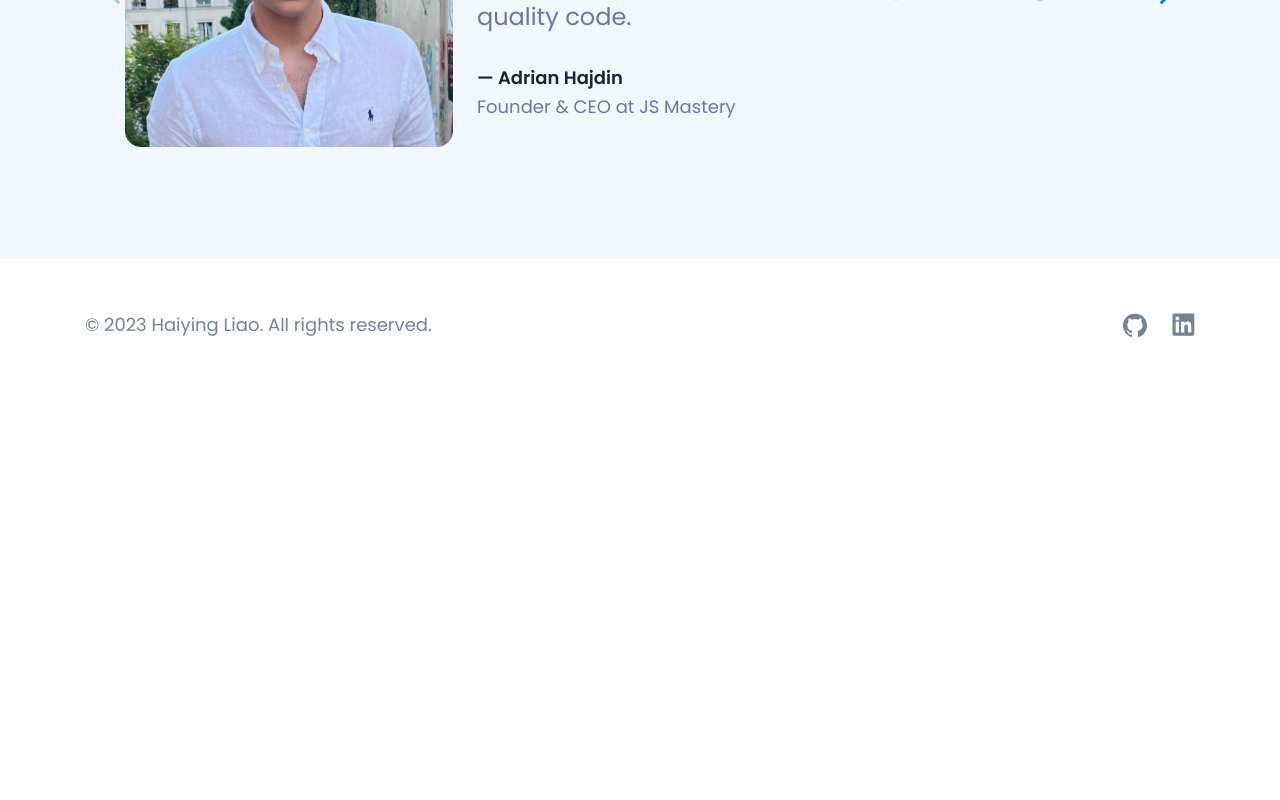
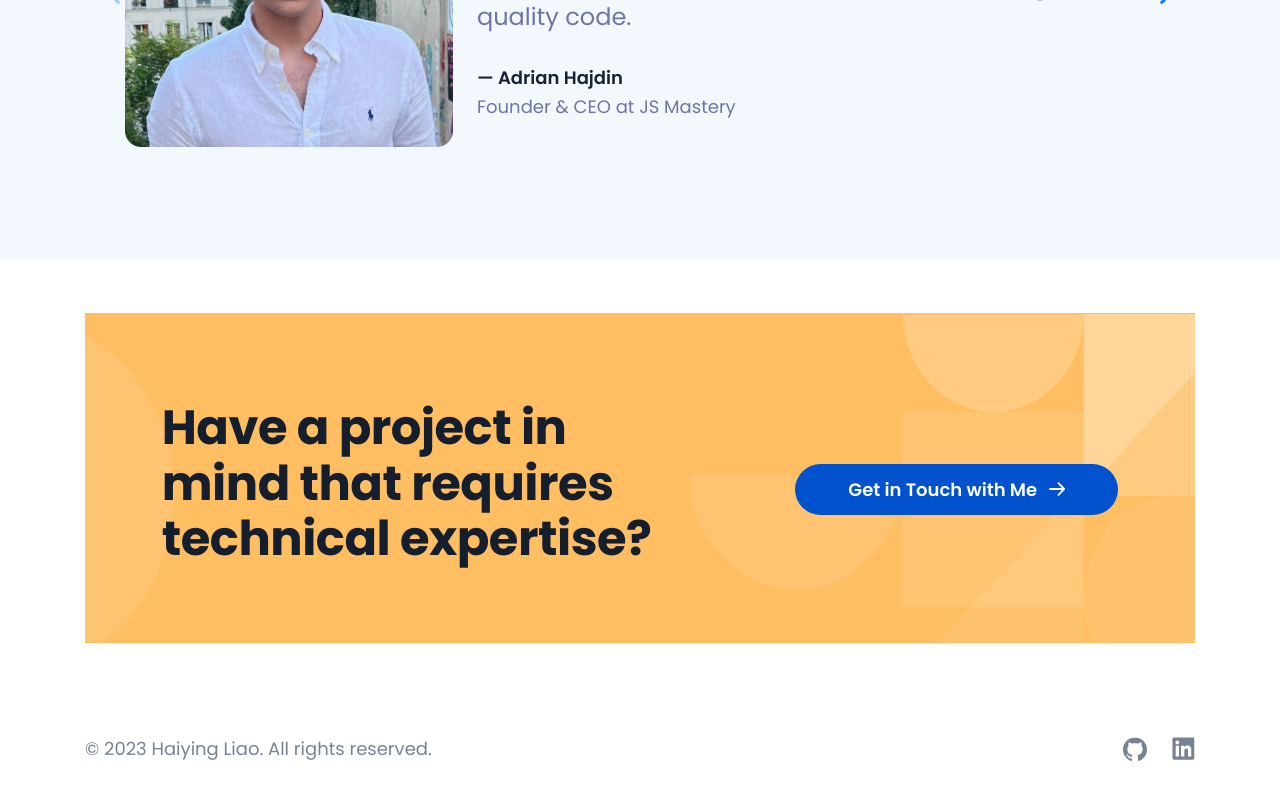
Before and after one commit to HaiyingLiao/portfolio, a Next.js app in the folder frontend_next/: page / in a window 1280 px wide. Shown: the part 4981-5781 px from the top of the page. Before the commit the page ends 5373 px from the top, so only its background shows below. Built offline with nearby package versions, Linux system fonts and the light colour scheme.

Commit message:
feat: add contact section

```diff
--- a/frontend_next/app/globals.css
+++ b/frontend_next/app/globals.css
@@ -48,6 +48,10 @@ body {
 
   .heading-5 {
     @apply font-bold text-[32px];
+  }
+
+  .heading-6 {
+    @apply font-bold text-[30px];
   }
 
   /* 600 */
--- a/frontend_next/app/page.tsx
+++ b/frontend_next/app/page.tsx
@@ -90,7 +90,27 @@ export default function Home() {
         <Testimonial />
       </section>
 
-      <section>{/* Contact section */}</section>
+      {/* Contact section */}
+      <section className="bg-2 ">
+        <div className="mt-6 flex h-full min-h-[400px] flex-col items-center justify-center bg-[url('/assets/bg.svg')] bg-center bg-no-repeat p-5 lg:flex-row lg:justify-around">
+          <h1 className="heading-6 md:heading-2 text-black-200 max-w-[520px] leading-[115%] tracking-[-0.48px]">
+            Have a project in mind that requires technical expertise?
+          </h1>
+
+          <Link
+            href="/my-work"
+            className="primaryBtn b-regular md:b-bold mt-3 w-full gap-3 px-4 sm:max-w-[323px]"
+          >
+            Get in Touch with Me
+            <Image
+              src="/assets/arrow1.svg"
+              alt="arrow"
+              width={16}
+              height={16}
+            />
+          </Link>
+        </div>
+      </section>
     </>
   );
 }
```
